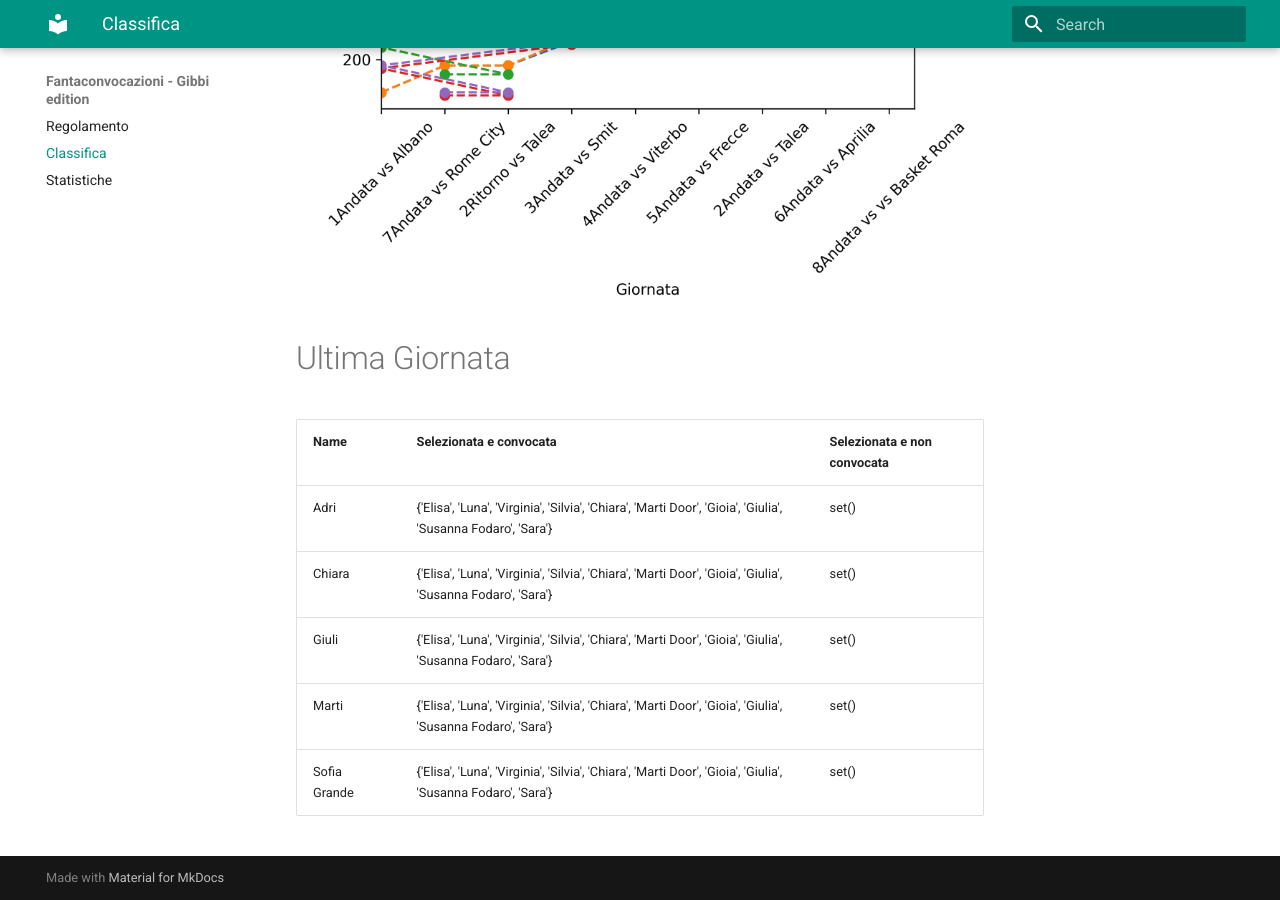
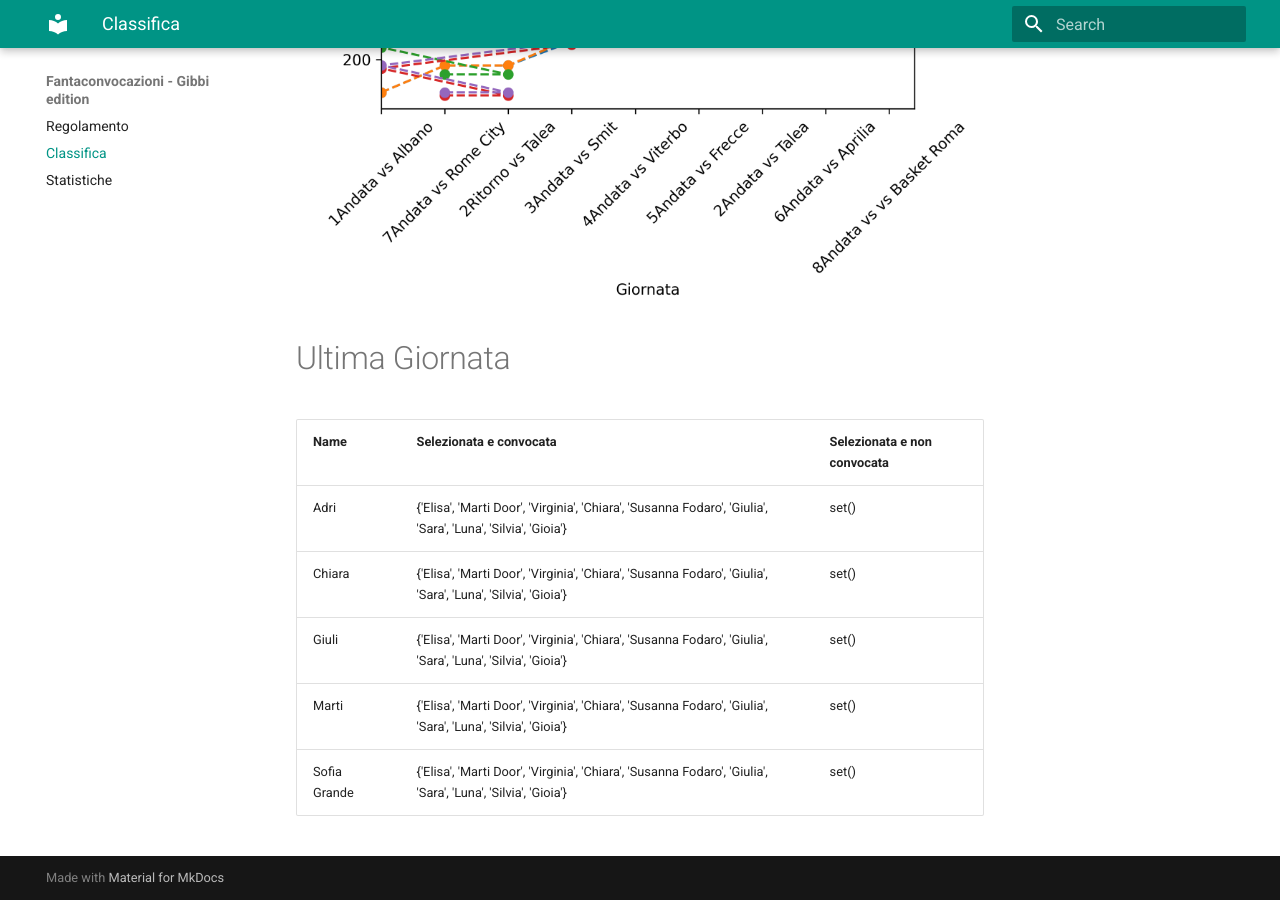
Before and after one commit to martinig94/fantagibbi, an MkDocs documentation site: the page built from docs/Classifica.md, in a window 1280 px wide and 900 px high, scrolled down 810 px. Built offline with MkDocs 1.6.1 and Material for MkDocs 9.7.7, drawn with Linux system fonts in a browser that asks for light colours.

Commit message:
Auto-update from main.py

```diff
--- a/docs/Classifica.md
+++ b/docs/Classifica.md
@@ -18,9 +18,9 @@
 <!-- START_TABLE CORRECT -->
 | Name         | Selezionata e convocata                                                                                      | Selezionata e non convocata   |
 |:-------------|:-------------------------------------------------------------------------------------------------------------|:------------------------------|
-| Adri         | {'Elisa', 'Luna', 'Virginia', 'Silvia', 'Chiara', 'Marti Door', 'Gioia', 'Giulia', 'Susanna Fodaro', 'Sara'} | set()                         |
-| Chiara       | {'Elisa', 'Luna', 'Virginia', 'Silvia', 'Chiara', 'Marti Door', 'Gioia', 'Giulia', 'Susanna Fodaro', 'Sara'} | set()                         |
-| Giuli        | {'Elisa', 'Luna', 'Virginia', 'Silvia', 'Chiara', 'Marti Door', 'Gioia', 'Giulia', 'Susanna Fodaro', 'Sara'} | set()                         |
-| Marti        | {'Elisa', 'Luna', 'Virginia', 'Silvia', 'Chiara', 'Marti Door', 'Gioia', 'Giulia', 'Susanna Fodaro', 'Sara'} | set()                         |
-| Sofia Grande | {'Elisa', 'Luna', 'Virginia', 'Silvia', 'Chiara', 'Marti Door', 'Gioia', 'Giulia', 'Susanna Fodaro', 'Sara'} | set()                         |
+| Adri         | {'Elisa', 'Marti Door', 'Virginia', 'Chiara', 'Susanna Fodaro', 'Giulia', 'Sara', 'Luna', 'Silvia', 'Gioia'} | set()                         |
+| Chiara       | {'Elisa', 'Marti Door', 'Virginia', 'Chiara', 'Susanna Fodaro', 'Giulia', 'Sara', 'Luna', 'Silvia', 'Gioia'} | set()                         |
+| Giuli        | {'Elisa', 'Marti Door', 'Virginia', 'Chiara', 'Susanna Fodaro', 'Giulia', 'Sara', 'Luna', 'Silvia', 'Gioia'} | set()                         |
+| Marti        | {'Elisa', 'Marti Door', 'Virginia', 'Chiara', 'Susanna Fodaro', 'Giulia', 'Sara', 'Luna', 'Silvia', 'Gioia'} | set()                         |
+| Sofia Grande | {'Elisa', 'Marti Door', 'Virginia', 'Chiara', 'Susanna Fodaro', 'Giulia', 'Sara', 'Luna', 'Silvia', 'Gioia'} | set()                         |
 <!-- END_TABLE CORRECT -->
```
